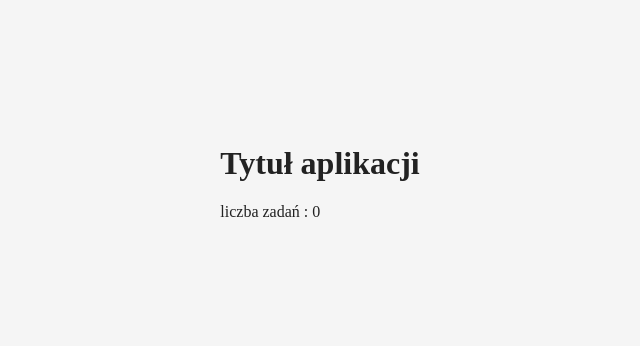
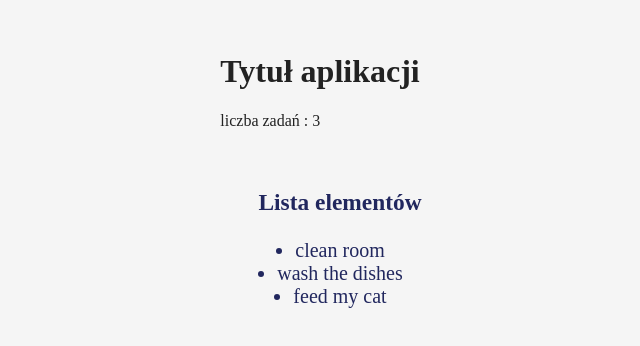
Before and after one commit to DawMas/20.4-loadery, a React app: page / in a window 1280 px wide. Shown: the part 228-574 px from the top of the page, without its empty margins (328-968 px from the left). Built offline with nearby package versions, Linux system fonts and the light colour scheme.

Commit message:
Add todolist component and style

```diff
--- a/package.json
+++ b/package.json
@@ -17,6 +17,7 @@
     "babel-preset-env": "^1.7.0",
     "babel-preset-react": "^6.24.1",
     "css-loader": "^3.1.0",
+    "html-webpack-plugin": "^3.2.0",
     "react": "^16.8.6",
     "react-dom": "^16.8.6",
     "style-loader": "^0.23.1"
--- /dev/null
+++ b/src/components/TodoList.css
@@ -0,0 +1,13 @@
+.TodoList{
+    background-color: #F5F5F5;
+    color: rgb(33, 39, 94);
+    display: flex;
+    flex-direction: column;
+    flex-wrap: nowrap;
+    justify-content: center;
+    align-items: center;
+    align-content: center;
+    text-decoration: none;
+    font-size: 20px;
+
+}
--- /dev/null
+++ b/src/components/TodoList.js
@@ -0,0 +1,17 @@
+import React from 'react';
+import style from './TodoList.css';
+
+const TodoList = props => {
+
+    const list = props.data.map(element => <li key={element.id}>{element.text}</li>)
+    return (
+    <ul className={style.TodoList}>
+        <h3>Lista elementów  </h3>
+        {list}
+    </ul> )
+}
+
+
+
+
+export default TodoList;
--- a/src/containers/App.js
+++ b/src/containers/App.js
@@ -2,12 +2,24 @@ import React from 'react';
 import uuid from 'uuid';
 import style from './App.css';
 import Title from '../components/Title';
+import TodoList from '../components/TodoList';
 
 class App extends React.Component {
     constructor(props) {
         super(props);
         this.state = {
-            data: []
+            data: [{
+                id: 1,
+                text: 'clean room'
+            },
+            {
+                id: 2,
+                text: 'wash the dishes'
+            },
+            {
+                id: 3,
+                text: 'feed my cat'
+            }]
         };
     }
     addTodo(val) {
@@ -31,6 +43,11 @@ class App extends React.Component {
                     title="Tytuł aplikacji "
                     taskNumber={this.state.data.length}
                 />
+                <TodoList
+                    data={this.state.data}
+                    remove={this.removeTodo}
+
+                />
             </div>
         );
     }
--- a/index.html
+++ b/src/index.html
@@ -6,6 +6,6 @@
 </head>
 <body>
     <div id="app"></div>
-    <script src="build/app.bundle.js"></script>
+
 </body>
 </html>
--- a/webpack.config.js
+++ b/webpack.config.js
@@ -1,4 +1,10 @@
-const path = require('path');
+
+
+const HtmlWebpackPlugin = require('html-webpack-plugin');
+
+
+
+  const path = require('path');
 
 //webpack.config.js
 module.exports = (env) => {
@@ -30,6 +36,11 @@ module.exports = (env) => {
                     ]
                 }
             ]
-        }
+        },
+        plugins: [new HtmlWebpackPlugin({
+            template: 'src/index.html',
+            filename: 'index.html',
+            inject: 'body'
+          })]
     }
 };
```
Also changed, not shown: src/components/TdoList.js (deleted), 3 other files (tests, documents, lock files or other folders).
